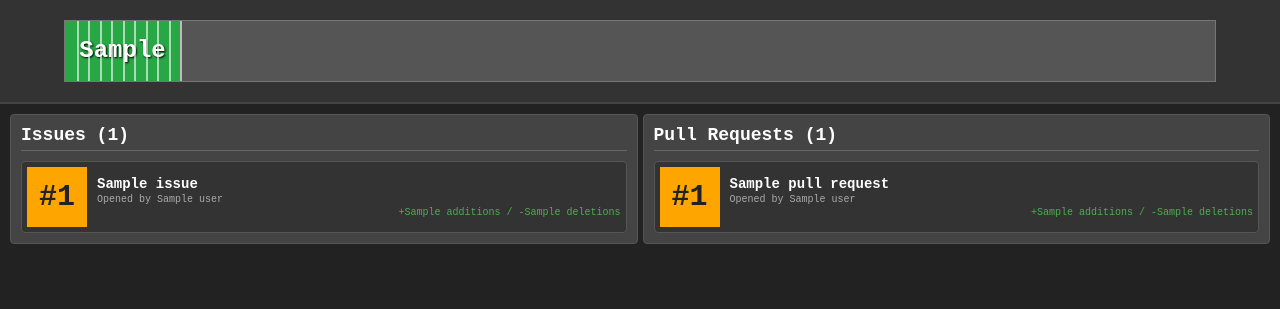
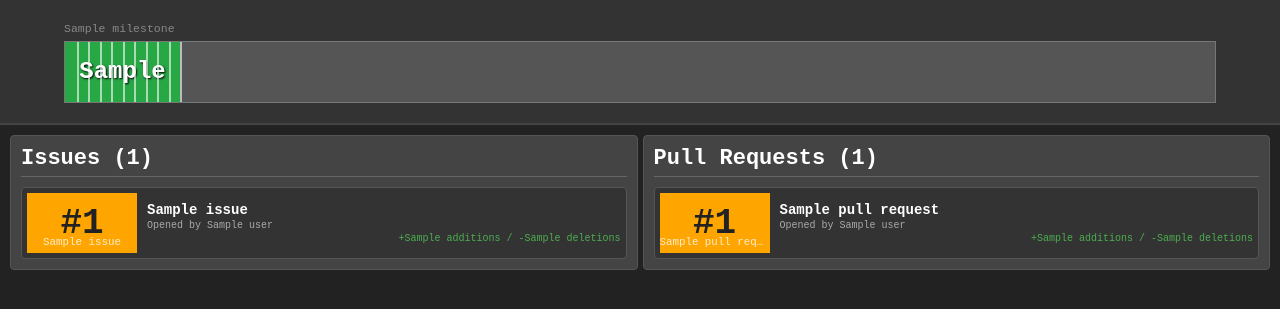
Before and after one commit to FRC-1721/ProjectHud, a Flask app: template app/templates/index.html in a window 1280 px wide. Shown: the top 309 px of the page. Run offline with Flask 3, Linux system fonts and the light colour scheme; the template is opened without the code that fills it: most values are stand-ins (such as "Sample title", 1, 10 or a date in 2020); parts of the project's set-up code (start-up, migrations or seed data) failed here and were passed over.

Commit message:
Bump a few style bits

```diff
--- a/app/__init__.py
+++ b/app/__init__.py
@@ -30,6 +30,7 @@ def index():
             milestones_data.append(
                 {
                     "name": milestone.title,
+                    "repo_name": repo_name,
                     "progress": (
                         (
                             milestone.closed_issues
@@ -51,6 +52,7 @@ def index():
             issues_data.append(
                 {
                     "number": issue.number,
+                    "repo_name": repo_name.split("/")[1],
                     "title": issue.title,
                     "user": issue.user.login,
                     "additions": 0,  # GitHub API doesn't directly provide these
@@ -65,6 +67,7 @@ def index():
             pr_data.append(
                 {
                     "number": pr.number,
+                    "repo_name": repo_name.split("/")[1],
                     "title": pr.title,
                     "user": pr.user.login,
                     "additions": pr_details.additions,
--- a/app/static/style.css
+++ b/app/static/style.css
@@ -5,6 +5,13 @@ body {
   padding: 0;
   background: #222;
   color: #fff;
+}
+
+.repo-name {
+  font-size: 0.8em;
+  color: #888;
+  margin-top: 5px;
+  text-align: center;
 }
 
 /* Milestone Progress Bars */
@@ -20,6 +27,12 @@ body {
   margin: 10px auto;
   width: 90%;
   position: relative;
+}
+
+.milestone-subtitle {
+  font-size: 0.9em;
+  color: #777;
+  margin: 5px 0;
 }
 
 .progress-bar {
@@ -80,13 +93,13 @@ body {
   border: 1px solid #555;
   padding: 10px;
   border-radius: 4px;
-  overflow-y: auto;
-  max-height: 60vh;
+  overflow-y: hidden;
+  max-height: 90vh;
 }
 
 .stat-box h2 {
   margin: 0 0 10px;
-  font-size: 18px;
+  font-size: 22px;
   border-bottom: 1px solid #666;
   padding-bottom: 5px;
   text-align: left;
@@ -97,6 +110,7 @@ body {
   display: flex;
   flex-direction: column;
   gap: 5px;
+  height: 100%;
 }
 
 .card {
@@ -110,20 +124,6 @@ body {
   gap: 10px;
   height: 60px;
 }
-
-.card-number {
-  background: #ffa500;
-  color: #222;
-  font-weight: bold;
-  font-size: 30px;
-  text-align: center;
-  display: flex;
-  align-items: center;
-  justify-content: center;
-  width: 60px;
-  height: 100%;
-}
-
 .card-content {
   flex: 1;
   display: flex;
@@ -150,3 +150,35 @@ body {
   text-align: right;
   align-self: flex-end;
 }
+
+/* Card number */
+.number {
+  font-size: 3em;
+  font-weight: bold;
+  text-align: center;
+  position: relative;
+  background: orange; /* Orange background */
+  color: #222;
+  display: inline-flex;
+  align-items: center;
+  justify-content: center;
+  width: 110px;
+  height: 100%;
+}
+
+/* Override for when displaying repo name inside the card number */
+.number .repo-name {
+  font-weight: normal;
+  position: absolute;
+  bottom: 5px; /* Adjust for positioning */
+  text-align: center;
+  width: 100%;
+  color: rgba(255, 255, 255, 0.8); /* Slightly lighter text for contrast */
+  white-space: nowrap; /* Prevent wrapping */
+  overflow: hidden; /* Prevent text spilling */
+  text-overflow: ellipsis; /* Add ellipsis if too long */
+  font-size: min(
+    0.3em,
+    4vw
+  ); /* Dynamically scale font-size based on viewport width */
+}
--- a/app/templates/index.html
+++ b/app/templates/index.html
@@ -15,6 +15,7 @@
     <section id="milestones">
         {% for milestone in milestones %}
         <div class="milestone">
+            <div class="milestone-subtitle"><span class="repo-name">{{ milestone.repo_name }}</span></div>
             <div class="progress-bar">
                 <div class="progress" style="width: {{ milestone.progress }}%;">
                     <span class="milestone-text">{{ milestone.name }} ({{ milestone.progress }}%)</span>
@@ -36,7 +37,10 @@
             <div class="card-container">
                 {% for issue in issues %}
                 <div class="card">
-                    <div class="card-number">#{{ issue.number }}</div>
+                    <div class="number">
+                        <div class="card-number">#{{ issue.number }}</div>
+                        <div class="repo-name">{{ issue.repo_name }}</div>
+                    </div>
                     <div class="card-content">
                         <span class="card-title">{{ issue.title }}</span>
                         <span class="card-meta">Opened by {{ issue.user }}</span>
@@ -52,7 +56,11 @@
             <div class="card-container">
                 {% for pr in pull_requests %}
                 <div class="card">
-                    <div class="card-number">#{{ pr.number }}</div>
+                    <div class="number">
+                        <div class="card-number">#{{ pr.number }}</div>
+                        <div class="repo-name">{{ pr.repo_name }}</div>
+                    </div>
+
                     <div class="card-content">
                         <span class="card-title">{{ pr.title }}</span>
                         <span class="card-meta">Opened by {{ pr.user }}</span>
```
